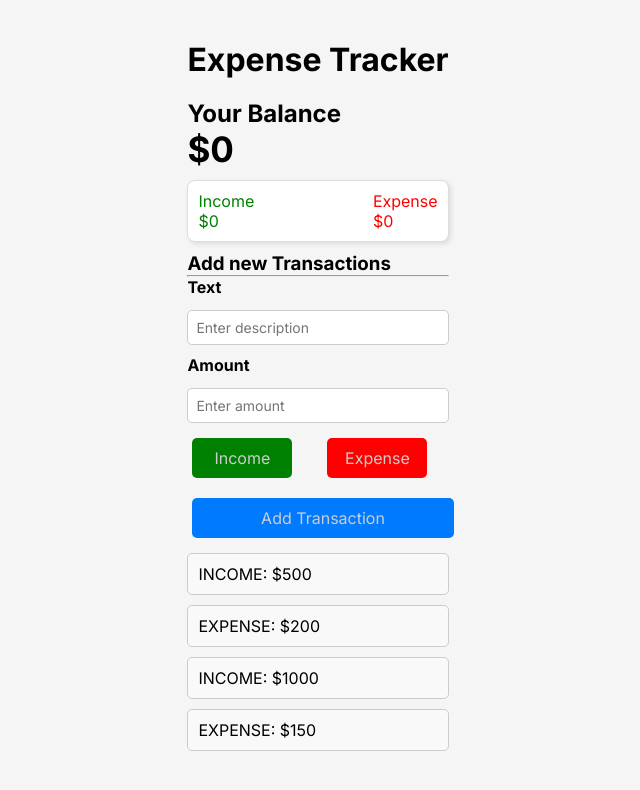
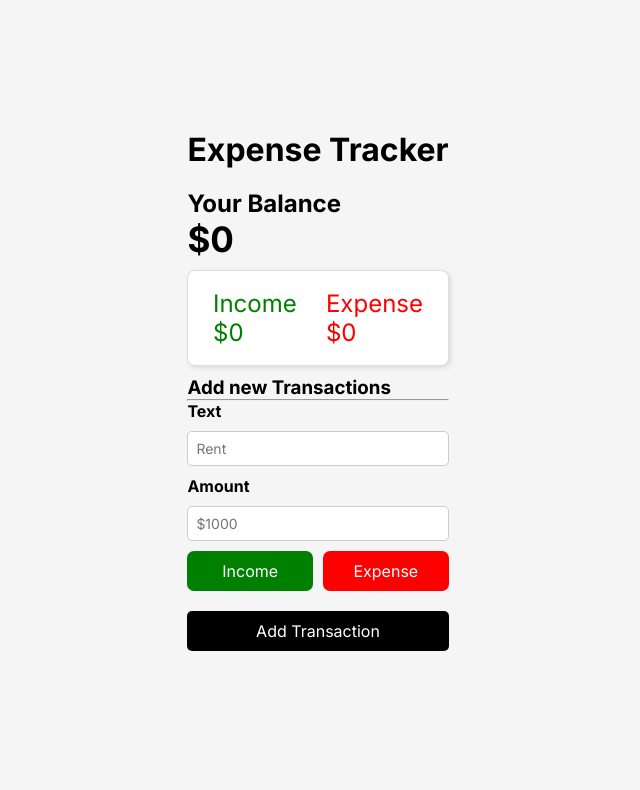
Before and after one commit to itszaid27/expense-tracker, a React (Vite) app in the folder expense-tracker/: page / in a window 1280 px wide. Shown: the top 790 px of the page, without its empty margins (322-962 px from the left). Built offline with nearby package versions, Linux system fonts and the light colour scheme.

Commit message:
Frontend almost done

```diff
--- a/expense-tracker/src/App.jsx
+++ b/expense-tracker/src/App.jsx
@@ -19,8 +19,8 @@ const App = () => {
     ]);
   }
 
-  const transactionHistory = history.map((item) => (
-    <HistoryList key={item.id} type={item.type} amount={item.amount} />
+  const transactionHistory = transactions.map((item) => (
+    <HistoryList type={item.type} text={item.text} amount={item.amount} />
   ));
 
   return (
@@ -29,7 +29,14 @@ const App = () => {
       <Balance transactions={transactions} />
       <Transactions transactions={transactions} />
       <AddTransactions addTransaction={addTransaction} />
-      {transactionHistory}
+
+      {transactions.length > 0 && (
+        <>
+          <h3>Transaction History</h3>
+          <hr />
+          <div className="history-list">{transactionHistory}</div>
+        </>
+      )}
     </>
   );
 };
--- a/expense-tracker/src/Components/AddTransactions.jsx
+++ b/expense-tracker/src/Components/AddTransactions.jsx
@@ -7,6 +7,10 @@ const AddTransactions = ({ addTransaction }) => {
 
   function handleSubmit(e) {
     e.preventDefault();
+    if (!text.trim() || !amount) {
+      alert("Please enter valid text and amount.");
+      return;
+    }
     const newTransaction = {
       text,
       amount: Number(amount), // Convert string to number
@@ -28,7 +32,7 @@ const AddTransactions = ({ addTransaction }) => {
         <input
           type="text"
           id="text"
-          placeholder="Enter description"
+          placeholder="Rent"
           value={text}
           onChange={(e) => setText(e.target.value)}
         />
@@ -37,7 +41,7 @@ const AddTransactions = ({ addTransaction }) => {
         <input
           type="number"
           id="amount"
-          placeholder="Enter amount"
+          placeholder="$1000"
           value={amount}
           onChange={(e) => setAmount(e.target.value)}
         />
--- a/expense-tracker/src/Components/HistoryList.jsx
+++ b/expense-tracker/src/Components/HistoryList.jsx
@@ -1,12 +1,18 @@
 import React from "react";
 
-const HistoryList = ({ type, amount }) => {
+const HistoryList = ({ text, type, amount }) => {
+  const styles = {
+    backgroundColor: type === "income" ? "green" : "red",
+    color: "white",
+  };
   return (
-    <div className="history-item">
-      <p>
-        {type.toUpperCase()}: ${amount}
-      </p>
-    </div>
+    <>
+      <div style={styles} className="history-item">
+        <p>
+          {text}: ${amount}
+        </p>
+      </div>
+    </>
   );
 };
 
--- a/expense-tracker/src/app.css
+++ b/expense-tracker/src/app.css
@@ -9,13 +9,13 @@ body {
   display: flex;
   justify-content: center;
   align-items: center;
-  min-height: 100vh; /* Make sure it takes full screen height */
+  min-height: 100vh;
   background-color: #f5f5f5;
 }
 
 .container {
   width: 90%;
-  max-width: 400px; /* Adjust based on your design */
+  max-width: 400px;
   background: white;
   padding: 20px;
   border-radius: 10px;
@@ -36,76 +36,86 @@ h1 {
 
 .transaction {
   display: flex;
-  justify-content: space-between;
+  height: 6rem;
+  justify-content:space-around;
   align-items: center;
   padding: 10px;
   border: 1px solid #ddd;
   border-radius: 8px;
-  margin: 10px 0; /* Ensures spacing between transactions */
+  margin: 10px 0;
   background: white;
   box-shadow: 2px 2px 5px rgba(0, 0, 0, 0.1);
 }
 
+.transaction .income {
+  color: #008000;
+  font-size:x-large;
+  padding: 10px;
+}
 
-.transaction-type {
+.transaction .expenses {
+  color: #ff0000;
+  font-size:x-large;
+  padding: 10px;
+}
+
+.transaction-form {
   display: flex;
   flex-direction: column;
-  align-items: center;
-  gap: 10px;
-  width: 100%;
-  margin-top: 20px; /* Adds space above the buttons */
-
-}
-
-.transaction .income{
-  color: #008000;
-}
-
-.transaction .expenses{
-  color:#ff0000;
-}
-
-.transaction-type div {
-  display: flex;
   gap: 10px;
   width: 100%;
 }
 
-.transaction-type button {
-  background-color: #008000;;
+label {
+  font-size: 16px;
+  font-weight: bold;
+}
+
+input {
+  width: 100%;
+  padding: 8px;
+  border: 1px solid #ccc;
+  border-radius: 5px;
+  font-size: 14px;
+}
+
+.button-group {
+  display: flex;
+  justify-content: space-between;
+  gap: 10px;
+  width: 100%;
+}
+
+.button-group button {
+  flex: 1;
+  padding: 10px;
   border: none;
-  padding: 10px;
   border-radius: 7px;
   font-size: medium;
   color: white;
-  width: 100%;
   cursor: pointer;
 }
 
-.transaction-type div button {
-  background-color: rgb(42, 149, 176);
-  flex: 1;
+.button-group .income-btn {
+  background-color: #008000;
 }
 
-
-input {
-  width: 100%;
-  padding: 10px;
-  border: 1px solid #ccc;
-  border-radius: 5px;
-  font-size: 16px;
+.button-group .expense-btn {
+  background-color: #ff0000;
 }
 
-.submit-btn {
+.add-transaction-btn {
+  width: 100%;
+  background-color: #000000;
+  color: white;
   padding: 10px;
-  background-color: #007bff;
-  color: white;
-  border: none;
   border-radius: 5px;
   font-size: 16px;
   cursor: pointer;
+  border: none;
+  margin-top: 10px;
+  margin-bottom: 20px;
 }
-
 
 .history-item {
   display: flex;
@@ -116,58 +126,3 @@ input {
   border-radius: 5px;
   background: #f9f9f9;
 }
-
-.button-group {
-  display: flex;
-  justify-content: space-between;
-  gap: 25px;
-}
-
-.button-group .income-btn {
-  background-color: #008000;
-  color: #ccc;
-}
-
-.button-group .expense-btn {
-  background-color: #ff0000;
-  color: #ccc;
-}
-
-button {
-  padding: 10px 15px;
-  margin: 5px;
-  border: none;
-  border-radius: 5px;
-  font-size: 16px;
-  cursor: pointer;
-  width: 100px;
-}
-
-.add-transaction-btn {
-  width: 100%;
-  background-color: #007bff;
-  color: #ccc;
-}
-
-.transaction-form {
-  display: flex;
-  flex-direction: column;
-  align-items: flex-start;
-  gap: 10px;
-  width: 100%;
-  max-width: 300px;
-}
-
-label {
-  font-size: 16px;
-  font-weight: bold;
-  margin-bottom: 3px;
-}
-
-input {
-  width: 100%;
-  padding: 8px;
-  border: 1px solid #ccc;
-  border-radius: 5px;
-  font-size: 14px;
-}
```
